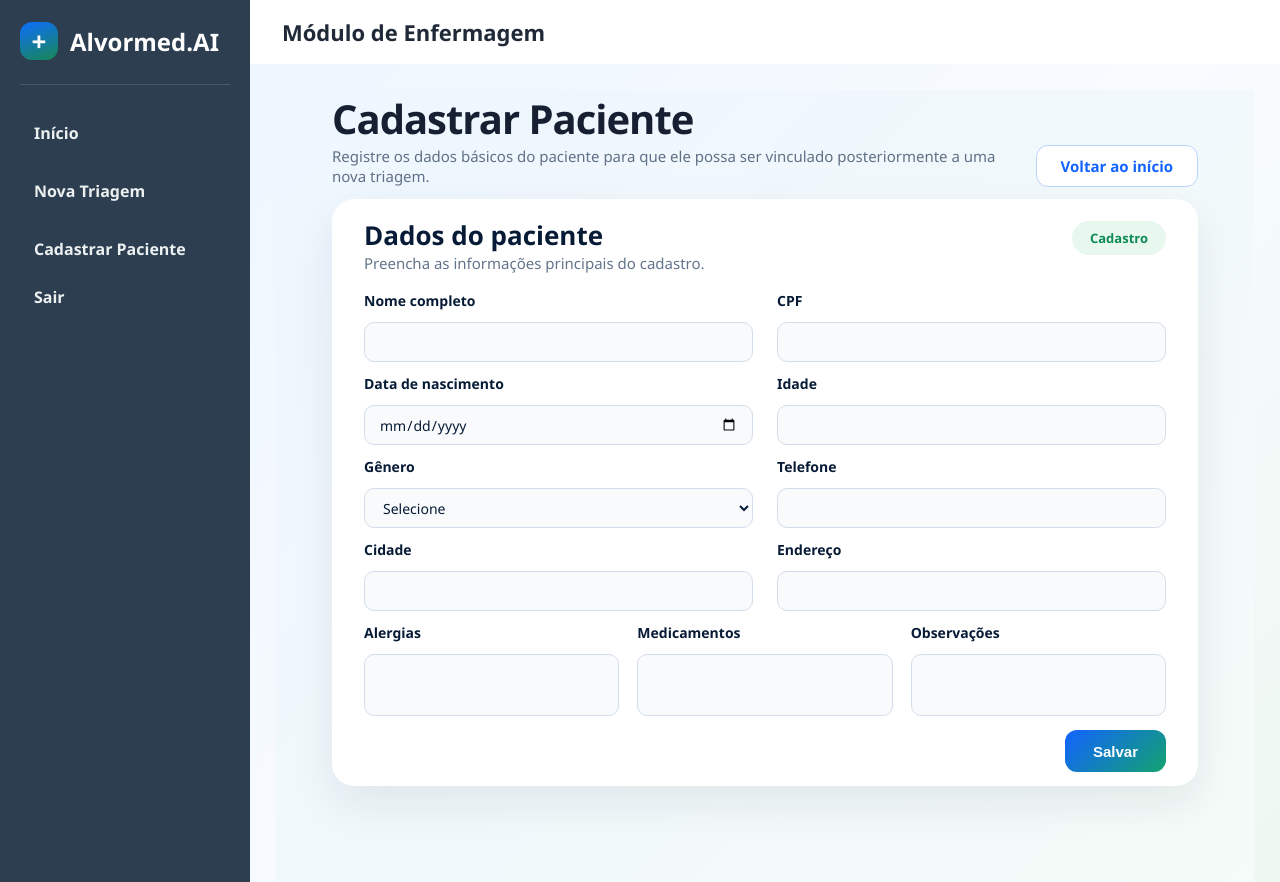
After one commit to lorxr/piccpp, a Flask app: page /cadastrar-paciente in a window 1280 px wide. The commit adds this page. Run offline with Flask 3, Linux system fonts and the light colour scheme; the visitor is signed in with stand-in values (Sample User, id 1).

Commit message:
✨ feat: adiciona tela de cadastro de pacientes

```diff
--- a/app.py
+++ b/app.py
@@ -503,6 +503,137 @@ def salvar_triagem():
 
 
 # ==================================================
+# PACIENTES
+# ==================================================
+
+ARQUIVO_PACIENTES = PASTA_TEMP_TRIAGEM / "pacientes.json"
+
+
+def carregar_pacientes():
+    """
+    Carrega os pacientes salvos temporariamente em JSON.
+    Depois pode ser substituído por banco de dados.
+    """
+    PASTA_TEMP_TRIAGEM.mkdir(parents=True, exist_ok=True)
+
+    if not ARQUIVO_PACIENTES.exists():
+        return []
+
+    try:
+        with open(ARQUIVO_PACIENTES, "r", encoding="utf-8") as arquivo:
+            dados = json.load(arquivo)
+
+            if isinstance(dados, list):
+                return dados
+
+            return []
+
+    except json.JSONDecodeError:
+        return []
+
+
+def salvar_pacientes(pacientes):
+    """
+    Salva a lista de pacientes em arquivo JSON temporário.
+    """
+    PASTA_TEMP_TRIAGEM.mkdir(parents=True, exist_ok=True)
+
+    with open(ARQUIVO_PACIENTES, "w", encoding="utf-8") as arquivo:
+        json.dump(pacientes, arquivo, ensure_ascii=False, indent=4)
+
+
+def gerar_id_paciente():
+    """
+    Gera um ID simples para o paciente.
+    """
+    return "PAC" + datetime.now().strftime("%Y%m%d%H%M%S%f")
+
+
+def formatar_cpf(cpf_numerico):
+    """
+    Recebe somente números e retorna o CPF formatado.
+    Exemplo: 12345678901 -> 123.456.789-01
+    """
+    return f"{cpf_numerico[:3]}.{cpf_numerico[3:6]}.{cpf_numerico[6:9]}-{cpf_numerico[9:]}"
+
+
+@app.route("/cadastrar-paciente", methods=["GET", "POST"])
+@login_obrigatorio
+def cadastrar_paciente():
+    if request.method == "POST":
+        pacientes = carregar_pacientes()
+
+        nome_completo = request.form.get("nome_completo", "").strip()
+        cpf = request.form.get("cpf", "").strip()
+        cpf_numerico = "".join(filter(str.isdigit, cpf))
+
+        data_nascimento = request.form.get("data_nascimento", "").strip()
+        idade = request.form.get("idade", "").strip()
+        genero = request.form.get("genero", "").strip()
+        telefone = request.form.get("telefone", "").strip()
+        endereco = request.form.get("endereco", "").strip()
+        cidade = request.form.get("cidade", "").strip()
+        alergias = request.form.get("alergias", "").strip()
+        medicamentos = request.form.get("medicamentos", "").strip()
+        observacoes = request.form.get("observacoes", "").strip()
+
+        if not nome_completo:
+            return render_template(
+                "cadastrar_paciente.html",
+                erro="O nome completo do paciente é obrigatório."
+            )
+
+        if not cpf_numerico:
+            return render_template(
+                "cadastrar_paciente.html",
+                erro="O CPF do paciente é obrigatório."
+            )
+
+        if len(cpf_numerico) != 11:
+            return render_template(
+                "cadastrar_paciente.html",
+                erro="O CPF deve conter exatamente 11 dígitos."
+            )
+
+        cpf_formatado = formatar_cpf(cpf_numerico)
+
+        for paciente in pacientes:
+            cpf_salvo = paciente.get("cpf", "")
+            cpf_salvo_numerico = "".join(filter(str.isdigit, cpf_salvo))
+
+            if cpf_salvo_numerico == cpf_numerico:
+                return render_template(
+                    "cadastrar_paciente.html",
+                    erro="Já existe um paciente cadastrado com este CPF."
+                )
+
+        novo_paciente = {
+            "id": gerar_id_paciente(),
+            "nome_completo": nome_completo,
+            "cpf": cpf_formatado,
+            "data_nascimento": data_nascimento,
+            "idade": idade,
+            "genero": genero,
+            "telefone": telefone,
+            "endereco": endereco,
+            "cidade": cidade,
+            "alergias": alergias,
+            "medicamentos": medicamentos,
+            "observacoes": observacoes,
+            "data_cadastro": datetime.now().strftime("%d/%m/%Y %H:%M:%S")
+        }
+
+        pacientes.append(novo_paciente)
+        salvar_pacientes(pacientes)
+
+        return render_template(
+            "cadastrar_paciente.html",
+            sucesso="Paciente cadastrado com sucesso."
+        )
+
+    return render_template("cadastrar_paciente.html")
+
+# ==================================================
 # INICIA O PROJETO
 # ==================================================
 
--- a/static/style.css
+++ b/static/style.css
@@ -70,7 +70,7 @@ body {
 .lado-info-login,
 .login-info {
   /* Aqui estão as suas cores novas! */
-  background: linear-gradient(135deg, #052D73 0%, #2DAFB9 100%);
+  background: linear-gradient(135deg, #052d73 0%, #2dafb9 100%);
   color: white;
   padding: 48px;
   display: flex;
@@ -1733,7 +1733,6 @@ dialog::backdrop {
     color: var(--cor-texto-claro);
     font-size: 12px;
   }
-
 }
 
 /* ==================================================
@@ -1745,3 +1744,315 @@ dialog::backdrop {
   max-width: 220px; /* Tamanho da logo. Pode aumentar ou diminuir esse número */
   height: auto;
 }
+
+/* ==================================================
+   TELA: CADASTRAR PACIENTE
+   Versão compacta sem scroll
+================================================== */
+
+.pagina-cadastro-paciente {
+  height: calc(100vh - 68px);
+  overflow: hidden;
+  padding: 8px 56px 16px 56px;
+  box-sizing: border-box;
+  background: linear-gradient(135deg, #eef6ff 0%, #f5fbf8 100%);
+}
+
+/* Cabeçalho da página */
+
+.cadastro-paciente-header {
+  display: flex;
+  align-items: flex-end;
+  justify-content: space-between;
+  gap: 24px;
+  margin-bottom: 12px;
+}
+
+.system-badge {
+  display: inline-flex;
+  align-items: center;
+  justify-content: center;
+  height: 26px;
+  padding: 0 16px;
+  border-radius: 999px;
+  background: #d9e9ff;
+  color: #1263ff;
+  font-size: 13px;
+  font-weight: 800;
+}
+
+.cadastro-paciente-header h1 {
+  margin: 0 0 6px 0;
+  color: #172033;
+  font-size: 40px;
+  line-height: 1.05;
+  font-weight: 900;
+  letter-spacing: -1px;
+}
+
+.cadastro-paciente-header p {
+  margin: 0;
+  color: #607086;
+  font-size: 15px;
+  line-height: 1.35;
+}
+
+.btn-health-outline {
+  height: 42px;
+  padding: 0 24px;
+  display: inline-flex;
+  align-items: center;
+  justify-content: center;
+  border: 1px solid #b9d4ff;
+  border-radius: 12px;
+  background: #ffffff;
+  color: #1263ff;
+  font-size: 15px;
+  font-weight: 800;
+  text-decoration: none;
+  white-space: nowrap;
+  transition: 0.2s ease;
+}
+
+.btn-health-outline:hover {
+  background: #eef6ff;
+  border-color: #1263ff;
+}
+
+/* Alertas */
+
+.alerta {
+  padding: 10px 14px;
+  border-radius: 10px;
+  margin-bottom: 10px;
+  font-size: 14px;
+  font-weight: 600;
+}
+
+.alerta-erro {
+  background: #ffe8e8;
+  color: #9b1c1c;
+  border: 1px solid #f5b5b5;
+}
+
+.alerta-sucesso {
+  background: #e8fff1;
+  color: #166534;
+  border: 1px solid #9be7b1;
+}
+
+/* Card principal */
+
+.card-cadastro-paciente {
+  width: 100%;
+  max-height: calc(100vh - 170px);
+  padding: 22px 32px 14px 32px;
+  box-sizing: border-box;
+  border-radius: 22px;
+  background: #ffffff;
+  box-shadow: 0 18px 45px rgba(15, 23, 42, 0.08);
+  overflow: hidden;
+  margin-top: 0;
+}
+
+.cadastro-card-header {
+  display: flex;
+  align-items: flex-start;
+  justify-content: space-between;
+  gap: 20px;
+  margin-bottom: 18px;
+}
+
+.cadastro-card-header h2 {
+  margin: 0 0 4px 0;
+  color: #071b36;
+  font-size: 26px;
+  line-height: 1.1;
+  font-weight: 900;
+}
+
+.cadastro-card-header p {
+  margin: 0;
+  color: #64748b;
+  font-size: 15px;
+}
+
+.cadastro-status {
+  display: inline-flex;
+  align-items: center;
+  justify-content: center;
+  height: 34px;
+  padding: 0 18px;
+  border-radius: 999px;
+  background: #e8f8ef;
+  color: #0f8a55;
+  font-size: 13px;
+  font-weight: 800;
+  white-space: nowrap;
+}
+
+/* Formulário */
+
+.form-cadastro-paciente {
+  width: 100%;
+  margin: 0;
+}
+
+.form-grid {
+  display: grid;
+  grid-template-columns: repeat(2, minmax(0, 1fr));
+  column-gap: 24px;
+  row-gap: 12px;
+}
+
+.form-grid-clinico {
+  display: grid;
+  grid-template-columns: repeat(3, minmax(0, 1fr));
+  column-gap: 18px;
+  row-gap: 12px;
+  margin-top: 12px;
+}
+
+.form-group {
+  display: flex;
+  flex-direction: column;
+  gap: 5px;
+  margin: 0;
+}
+
+.form-group label {
+  color: #071b36;
+  font-size: 14px;
+  font-weight: 800;
+}
+
+.form-group input,
+.form-group select,
+.form-group textarea {
+  width: 100%;
+  height: 40px;
+  min-height: 40px;
+  padding: 7px 14px;
+  box-sizing: border-box;
+  border: 1px solid #d4deea;
+  border-radius: 10px;
+  background: #f8fafc;
+  color: #071b36;
+  font-size: 14px;
+  font-family: inherit;
+  outline: none;
+  transition: 0.2s ease;
+}
+
+.form-group textarea {
+  height: 62px;
+  min-height: 62px;
+  max-height: 62px;
+  resize: none;
+  line-height: 1.35;
+}
+
+.form-group input::placeholder,
+.form-group textarea::placeholder {
+  color: #7b8797;
+}
+
+.form-group input:focus,
+.form-group select:focus,
+.form-group textarea:focus {
+  border-color: #1263ff;
+  background: #ffffff;
+  box-shadow: 0 0 0 3px rgba(18, 99, 255, 0.11);
+}
+
+/* Botão */
+
+.form-actions {
+  display: flex;
+  justify-content: flex-end;
+  margin-top: 14px;
+}
+
+.btn-health {
+  height: 42px;
+  padding: 0 28px;
+  border: none;
+  border-radius: 12px;
+  background: linear-gradient(135deg, #1263ff 0%, #13a36f 100%);
+  color: #ffffff;
+  font-size: 15px;
+  font-weight: 800;
+  cursor: pointer;
+  transition: 0.2s ease;
+}
+
+.btn-health:hover {
+  transform: translateY(-1px);
+  box-shadow: 0 10px 22px rgba(18, 99, 255, 0.22);
+}
+
+/* Correções para evitar corte por CSS global */
+
+.triagem-page,
+.triagem-card,
+.card-cadastro-paciente,
+.form-cadastro-paciente {
+  min-height: 0;
+}
+
+.card-cadastro-paciente,
+.form-cadastro-paciente {
+  overflow: hidden;
+}
+
+/* Responsivo */
+
+@media (max-width: 1100px) {
+  .pagina-cadastro-paciente {
+    padding: 8px 32px 14px 32px;
+  }
+
+  .cadastro-paciente-header h1 {
+    font-size: 34px;
+  }
+
+  .card-cadastro-paciente {
+    padding: 20px 26px 14px 26px;
+  }
+
+  .form-grid {
+    column-gap: 18px;
+    row-gap: 10px;
+  }
+
+  .form-grid-clinico {
+    column-gap: 14px;
+    row-gap: 10px;
+  }
+}
+
+@media (max-width: 900px) {
+  .pagina-cadastro-paciente {
+    height: auto;
+    min-height: calc(100vh - 68px);
+    overflow-y: auto;
+  }
+
+  .cadastro-paciente-header {
+    flex-direction: column;
+    align-items: flex-start;
+  }
+
+  .form-grid,
+  .form-grid-clinico {
+    grid-template-columns: 1fr;
+  }
+
+  .form-actions {
+    justify-content: stretch;
+  }
+
+  .form-actions .btn-health {
+    width: 100%;
+  }
+}
--- /dev/null
+++ b/templates/cadastrar_paciente.html
@@ -0,0 +1,148 @@
+{% extends "index.html" %} {% block conteudo %}
+
+<div class="pagina-cadastro-paciente">
+  <div class="cadastro-paciente-header">
+    <div>
+      <h1>Cadastrar Paciente</h1>
+
+      <p>
+        Registre os dados básicos do paciente para que ele possa ser vinculado
+        posteriormente a uma nova triagem.
+      </p>
+    </div>
+
+    <a href="/inicio" class="btn-health-outline">Voltar ao início</a>
+  </div>
+
+  {% if erro %}
+  <div class="alerta alerta-erro">{{ erro }}</div>
+  {% endif %} {% if sucesso %}
+  <div class="alerta alerta-sucesso">{{ sucesso }}</div>
+  {% endif %}
+
+  <div class="card-cadastro-paciente">
+    <div class="cadastro-card-header">
+      <div>
+        <h2>Dados do paciente</h2>
+        <p>Preencha as informações principais do cadastro.</p>
+      </div>
+
+      <span class="cadastro-status">Cadastro</span>
+    </div>
+
+    <form
+      action="/cadastrar-paciente"
+      method="POST"
+      class="form-cadastro-paciente"
+    >
+      <div class="form-grid">
+        <div class="form-group">
+          <label for="nome_completo">Nome completo</label>
+          <input type="text" id="nome_completo" name="nome_completo" required />
+        </div>
+
+        <div class="form-group">
+          <label for="cpf">CPF</label>
+          <input
+            type="text"
+            id="cpf"
+            name="cpf"
+            inputmode="numeric"
+            maxlength="14"
+            required
+          />
+        </div>
+
+        <div class="form-group">
+          <label for="data_nascimento">Data de nascimento</label>
+          <input type="date" id="data_nascimento" name="data_nascimento" />
+        </div>
+
+        <div class="form-group">
+          <label for="idade">Idade</label>
+          <input type="number" id="idade" name="idade" min="0" />
+        </div>
+
+        <div class="form-group">
+          <label for="genero">Gênero</label>
+          <select id="genero" name="genero">
+            <option value="">Selecione</option>
+            <option value="Feminino">Feminino</option>
+            <option value="Masculino">Masculino</option>
+            <option value="Outro">Outro</option>
+            <option value="Não informado">Prefere não informar</option>
+          </select>
+        </div>
+
+        <div class="form-group">
+          <label for="telefone">Telefone</label>
+          <input type="text" id="telefone" name="telefone" />
+        </div>
+
+        <div class="form-group">
+          <label for="cidade">Cidade</label>
+          <input type="text" id="cidade" name="cidade" />
+        </div>
+
+        <div class="form-group">
+          <label for="endereco">Endereço</label>
+          <input type="text" id="endereco" name="endereco" />
+        </div>
+      </div>
+
+      <div class="form-grid-clinico">
+        <div class="form-group">
+          <label for="alergias">Alergias</label>
+          <textarea id="alergias" name="alergias"></textarea>
+        </div>
+
+        <div class="form-group">
+          <label for="medicamentos">Medicamentos</label>
+          <textarea id="medicamentos" name="medicamentos"></textarea>
+        </div>
+
+        <div class="form-group">
+          <label for="observacoes">Observações</label>
+          <textarea id="observacoes" name="observacoes"></textarea>
+        </div>
+      </div>
+
+      <div class="form-actions">
+        <button type="submit" class="btn-health">Salvar</button>
+      </div>
+    </form>
+  </div>
+</div>
+
+<script>
+  document.addEventListener("DOMContentLoaded", function () {
+    const cpfInput = document.getElementById("cpf");
+
+    if (!cpfInput) {
+      return;
+    }
+
+    cpfInput.addEventListener("input", function () {
+      let cpf = cpfInput.value;
+
+      // Remove tudo que não for número
+      cpf = cpf.replace(/\D/g, "");
+
+      // Limita a 11 dígitos
+      cpf = cpf.substring(0, 11);
+
+      // Aplica a máscara 000.000.000-00
+      if (cpf.length > 9) {
+        cpf = cpf.replace(/(\d{3})(\d{3})(\d{3})(\d{1,2})/, "$1.$2.$3-$4");
+      } else if (cpf.length > 6) {
+        cpf = cpf.replace(/(\d{3})(\d{3})(\d{1,3})/, "$1.$2.$3");
+      } else if (cpf.length > 3) {
+        cpf = cpf.replace(/(\d{3})(\d{1,3})/, "$1.$2");
+      }
+
+      cpfInput.value = cpf;
+    });
+  });
+</script>
+
+{% endblock %}
--- a/templates/index.html
+++ b/templates/index.html
@@ -34,6 +34,10 @@
               <span>Nova Triagem</span>
             </a>
           </li>
+
+          <a href="/cadastrar-paciente" class="sidebar-link">
+            <span>Cadastrar Paciente</span>
+          </a>
 
           <li>
             <a href="/logout">
--- a/templates/nova_triagem.html
+++ b/templates/nova_triagem.html
@@ -3,8 +3,6 @@
 <div class="triagem-page">
   <div class="page-header">
     <div>
-      <span class="system-badge">Módulo de Enfermagem</span>
-
       <h1>Nova Triagem</h1>
 
       <p>
```
Also changed, not shown: 1 other file.
